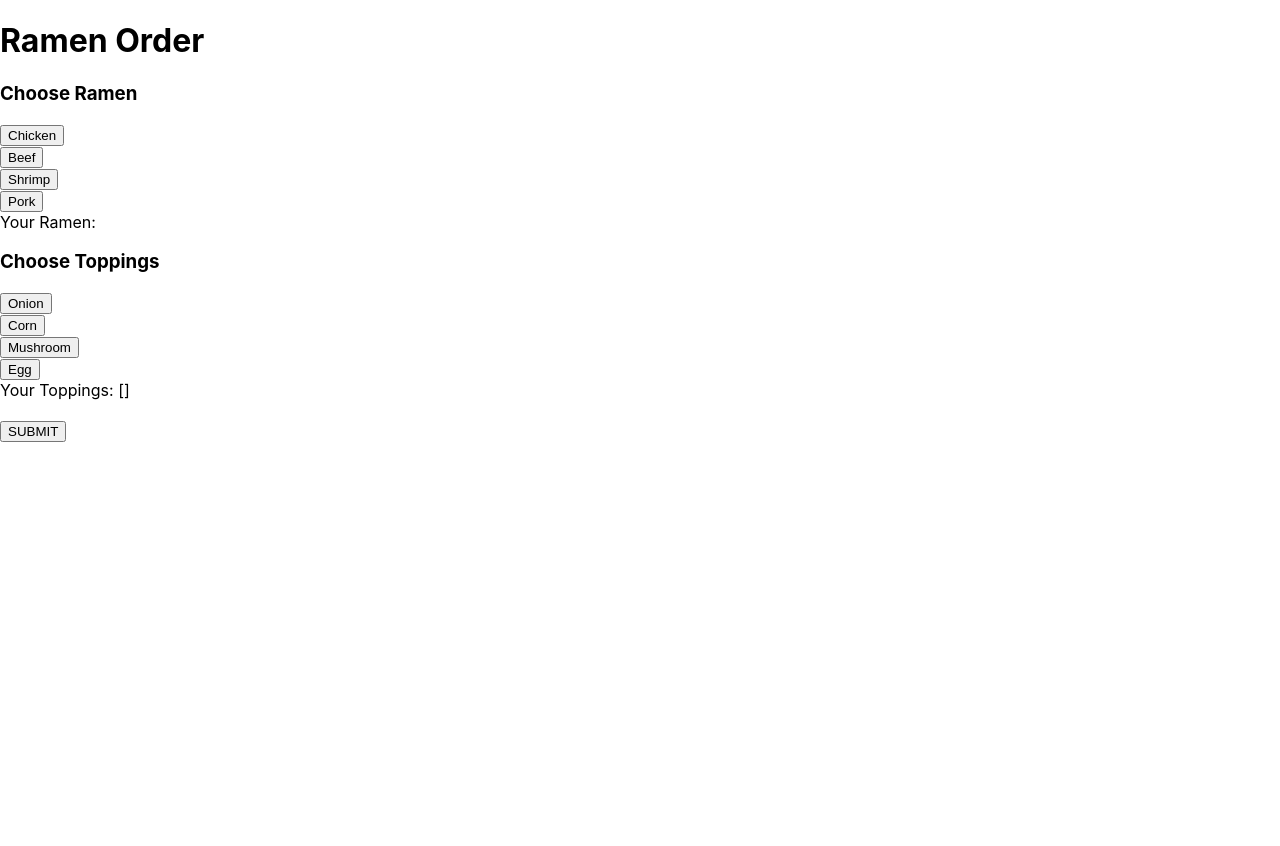
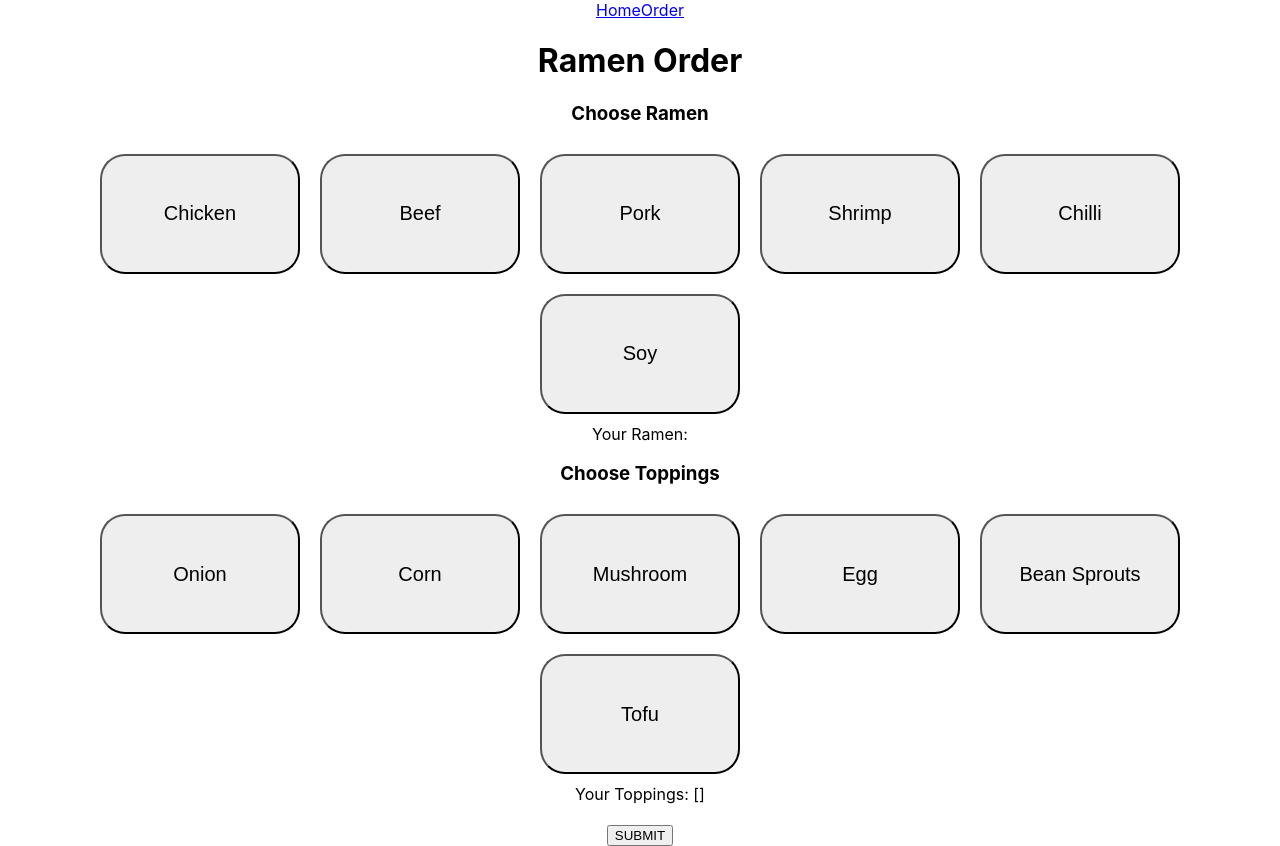
Before and after one commit to notwaltervilla/Cup-Noodle-React-App, a React (Create React App) app in the folder cup-noodle-app/: page /order in a window 1280 px wide. Before the commit the page ends 800 px from the top, so only its background shows below. Built offline with nearby package versions, Linux system fonts and the light colour scheme.

Commit message:
Multi-page layout and more dynamic rendering.

```diff
--- a/cup-noodle-app/package.json
+++ b/cup-noodle-app/package.json
@@ -8,6 +8,7 @@
     "@testing-library/user-event": "^12.8.3",
     "react": "^17.0.2",
     "react-dom": "^17.0.2",
+    "react-router-dom": "^5.0.1",
     "react-scripts": "4.0.3",
     "web-vitals": "^1.1.2"
   },
--- a/cup-noodle-app/src/App.js
+++ b/cup-noodle-app/src/App.js
@@ -1,63 +1,20 @@
-import { indexOf } from "lodash";
+import "./App.css";
 import React from "react";
-import { useState } from "react";
+import HomePage from "./pages/HomePage";
+import OrderPage from "./pages/OrderPage";
+import { BrowserRouter, Route, Routes } from "react-router-dom";
+import NavBar from "./components/NavBar";
 
 function App() {
-  const [ramen, setRamen] = useState(() => {
-    return null;
-  });
+  return (
+    <div className="App">
+      <NavBar />
 
-  const [toppings, setToppings] = useState(() => {
-    return [];
-  });
-
-  const updateRamen = (flavor) => {
-    setRamen((prevRamen) => flavor);
-  };
-
-  const updateToppings = (topping) => {
-    setToppings((prevToppings) =>
-      prevToppings.indexOf(topping) === -1
-        ? [...prevToppings, topping]
-        : prevToppings.filter((item) => item !== topping)
-    );
-  };
-
-  const submitOrder = (order) => {
-    order = [ramen, toppings];
-    console.log(order);
-  };
-
-  return (
-    <>
-      <h1>Ramen Order</h1>
-
-      <h3>Choose Ramen</h3>
-      <button onClick={() => updateRamen("Chicken")}>Chicken</button>
-      <br />
-      <button onClick={() => updateRamen("Beef")}>Beef</button>
-      <br />
-      <button onClick={() => updateRamen("Shrimp")}>Shrimp</button>
-      <br />
-      <button onClick={() => updateRamen("Pork")}>Pork</button>
-      <br />
-      <span>Your Ramen: {ramen}</span>
-
-      <h3>Choose Toppings</h3>
-      <button onClick={() => updateToppings("Onion")}>Onion</button>
-      <br />
-      <button onClick={() => updateToppings("Corn")}>Corn</button>
-      <br />
-      <button onClick={() => updateToppings("Mushroom")}>Mushroom</button>
-      <br />
-      <button onClick={() => updateToppings("Egg")}>Egg</button>
-      <br />
-      <span>Your Toppings: {JSON.stringify(toppings)}</span>
-
-      <br />
-      <br />
-      <button onClick={() => submitOrder()}>SUBMIT</button>
-    </>
+      <Routes>
+        <Route path="/" element={<HomePage />} />
+        <Route path="/order" element={<OrderPage />} />
+      </Routes>
+    </div>
   );
 }
 
--- /dev/null
+++ b/cup-noodle-app/src/components/NavBar.js
@@ -0,0 +1,15 @@
+import React from "react";
+import UnstyledLink from "./UnstyledLink";
+import { Link } from "react-router-dom";
+
+function NavBar() {
+  return (
+    <>
+      <Link to="/">Home</Link>
+
+      <Link to="/order">Order</Link>
+    </>
+  );
+}
+
+export default NavBar;
--- /dev/null
+++ b/cup-noodle-app/src/components/SelectableButton.js
@@ -0,0 +1,34 @@
+"use es6";
+
+const SelectableButton = ({ children, value, action, isActive }) => {
+  var style = {
+    color: "888888",
+    backgroundColor: isActive ? "#cccccc" : "#eeeeee",
+    width: 200,
+    height: 120,
+    margin: "10px",
+    padding: "auto",
+    borderRadius: "25px",
+    flex: 1,
+    justifyContent: "flex-start",
+    alignItems: "stretch",
+    flexDirection: "column",
+    fontSize: "20px",
+  };
+
+  return (
+    <>
+      <button
+        style={style}
+        onClick={() => {
+          action();
+          console.log({ isActive });
+        }}
+      >
+        {children}
+      </button>
+    </>
+  );
+};
+
+export default SelectableButton;
--- /dev/null
+++ b/cup-noodle-app/src/components/UnstyledLink.js
@@ -0,0 +1,19 @@
+"use es6";
+
+import { Link } from "react-router-dom";
+
+const UnstyledLink = ({ children, url }) => {
+  const style = {
+    textDecoration: "none",
+  };
+
+  const target = `/${url}`;
+
+  return (
+    <Link style={style} to={target}>
+      {children}
+    </Link>
+  );
+};
+
+export default UnstyledLink;
--- /dev/null
+++ b/cup-noodle-app/src/pages/HomePage.js
@@ -0,0 +1,13 @@
+"use es6";
+
+import React, { useState } from "react";
+
+const HomePage = () => {
+  return (
+    <div>
+      <h1>HOME</h1>
+    </div>
+  );
+};
+
+export default HomePage;
--- /dev/null
+++ b/cup-noodle-app/src/pages/OrderPage.js
@@ -0,0 +1,87 @@
+"use es6";
+
+import React, { useState } from "react";
+import SelectableButton from "../components/SelectableButton";
+
+const OrderPage = () => {
+  const ramenList = ["Chicken", "Beef", "Pork", "Shrimp", "Chilli", "Soy"];
+  const toppingsList = [
+    "Onion",
+    "Corn",
+    "Mushroom",
+    "Egg",
+    "Bean Sprouts",
+    "Tofu",
+  ];
+
+  const [ramen, setRamen] = useState(() => {
+    return null;
+  });
+
+  const [toppings, setToppings] = useState(() => {
+    return [];
+  });
+
+  const updateRamen = (flavor) => {
+    setRamen((prevRamen) => flavor);
+  };
+
+  const updateToppings = (topping) => {
+    setToppings((prevToppings) =>
+      prevToppings.indexOf(topping) === -1
+        ? [...prevToppings, topping]
+        : prevToppings.filter((item) => item !== topping)
+    );
+  };
+
+  const submitOrder = (order) => {
+    order = [ramen, toppings];
+    console.log(order);
+  };
+
+  return (
+    <>
+      <h1>Ramen Order</h1>
+
+      <h3>Choose Ramen</h3>
+      {ramenList.map((item) => {
+        return (
+          <SelectableButton
+            key={item}
+            action={() => {
+              updateRamen(item);
+            }}
+            isActive={ramen === item}
+          >
+            {item}
+          </SelectableButton>
+        );
+      })}
+      <br />
+      <span>Your Ramen: {ramen}</span>
+
+      <h3>Choose Toppings</h3>
+      {toppingsList.map((item) => {
+        return (
+          <SelectableButton
+            key={item}
+            action={() => {
+              updateToppings(item);
+            }}
+            isActive={toppings.indexOf(item) !== -1}
+          >
+            {item}
+          </SelectableButton>
+        );
+      })}
+      <br />
+      <span>Your Toppings: {JSON.stringify(toppings)}</span>
+
+      <br />
+      <br />
+      <button onClick={() => submitOrder()}>SUBMIT</button>
+    </>
+  );
+};
+
+export default OrderPage;
```
Also changed, not shown: cup-noodle-app/src/index.js (+9 -8 lines), 1 other file (tests, documents, lock files or other folders).
